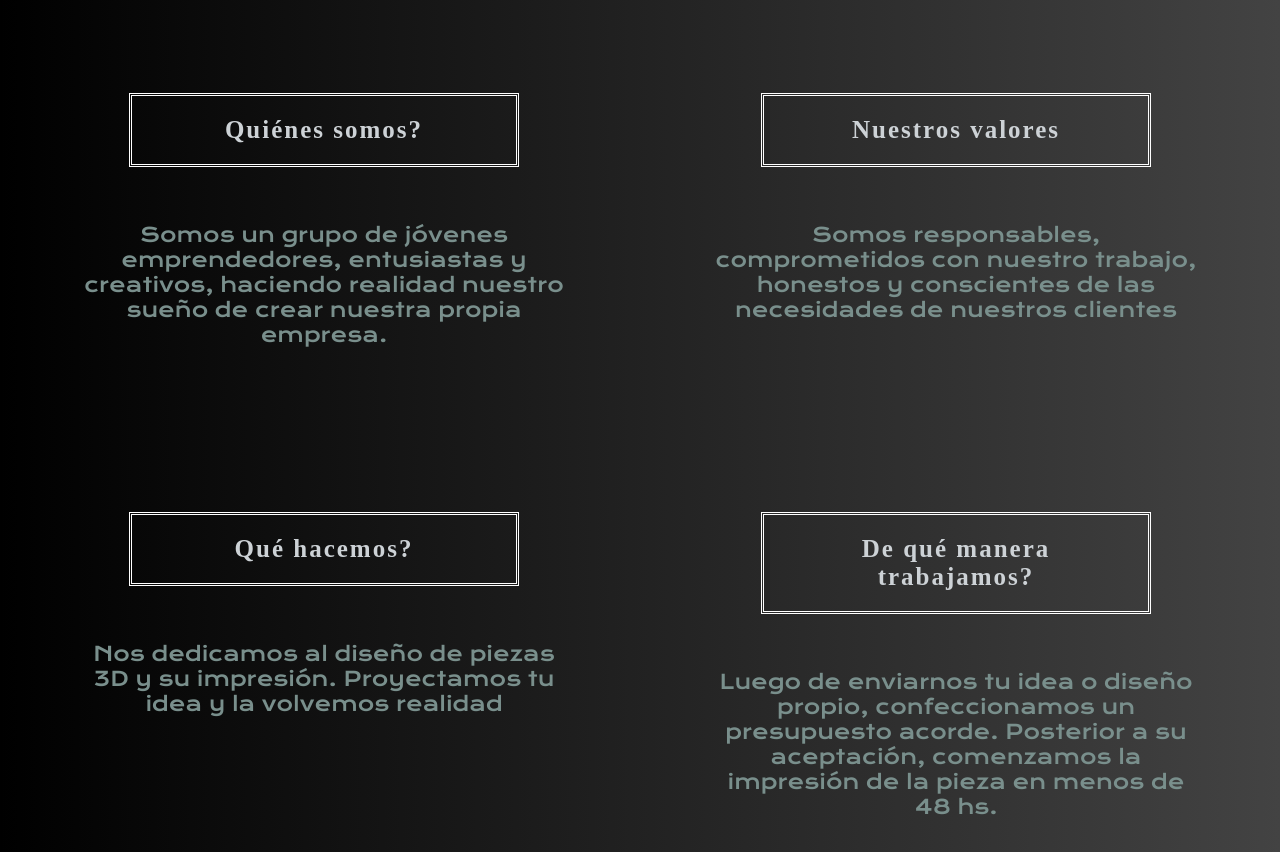
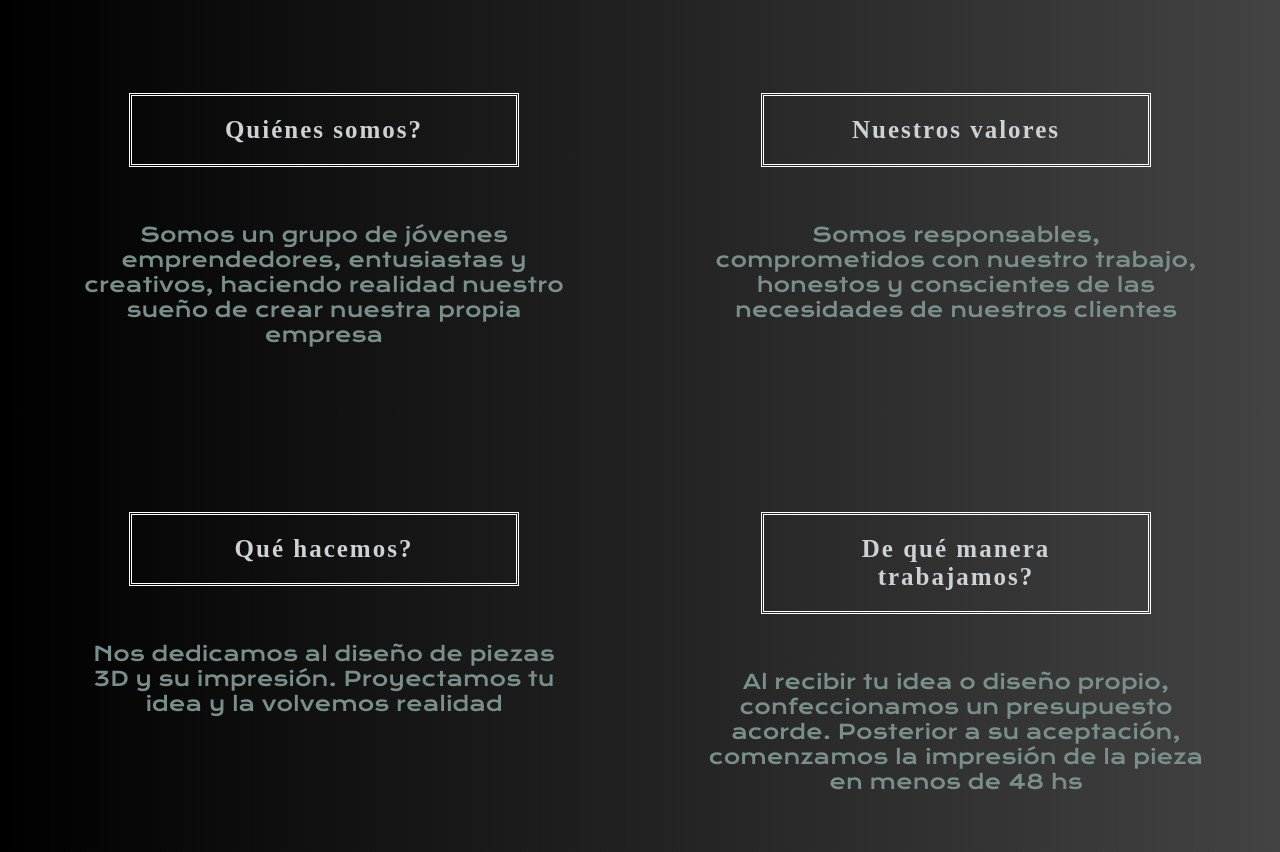
Before and after one commit to scelayes/shelby3D, a plain HTML site: page nosotros.html in a window 1280 px wide. Shown: the part 100-952 px from the top of the page. Drawn offline with nearby package versions, Linux system fonts and the light colour scheme; a web font is replaced by a local one.

Commit message:
modificacion nosotros

```diff
--- a/nosotros.html
+++ b/nosotros.html
@@ -30,7 +30,7 @@
 <nav class="nosotros">
 	<div class="descripcion">
 <p class= "subtitulo animate__animated animate__rubberBand"> Quiénes somos?</p>
-<p> Somos un grupo de jóvenes emprendedores, entusiastas y creativos, haciendo realidad nuestro sueño de crear nuestra propia empresa. </p>
+<p> Somos un grupo de jóvenes emprendedores, entusiastas y creativos, haciendo realidad nuestro sueño de crear nuestra propia empresa </p>
 </div>
 <div class="descripcion">
 <p class= "subtitulo animate__animated animate__rubberBand"> Nuestros valores </p>
@@ -42,7 +42,7 @@
 </div>
 <div class="descripcion">
 <p class= "subtitulo animate__animated animate__rubberBand"> De qué manera trabajamos? </p>
-<p> Luego de enviarnos tu idea o diseño propio, confeccionamos un presupuesto acorde. Posterior a su aceptación, comenzamos la impresión de la pieza en menos de 48 hs. </p>
+<p> Al recibir tu idea o diseño propio, confeccionamos un presupuesto acorde. Posterior a su aceptación, comenzamos la impresión de la pieza en menos de 48 hs </p>
 </div>
 </nav>
 <hr>
```
